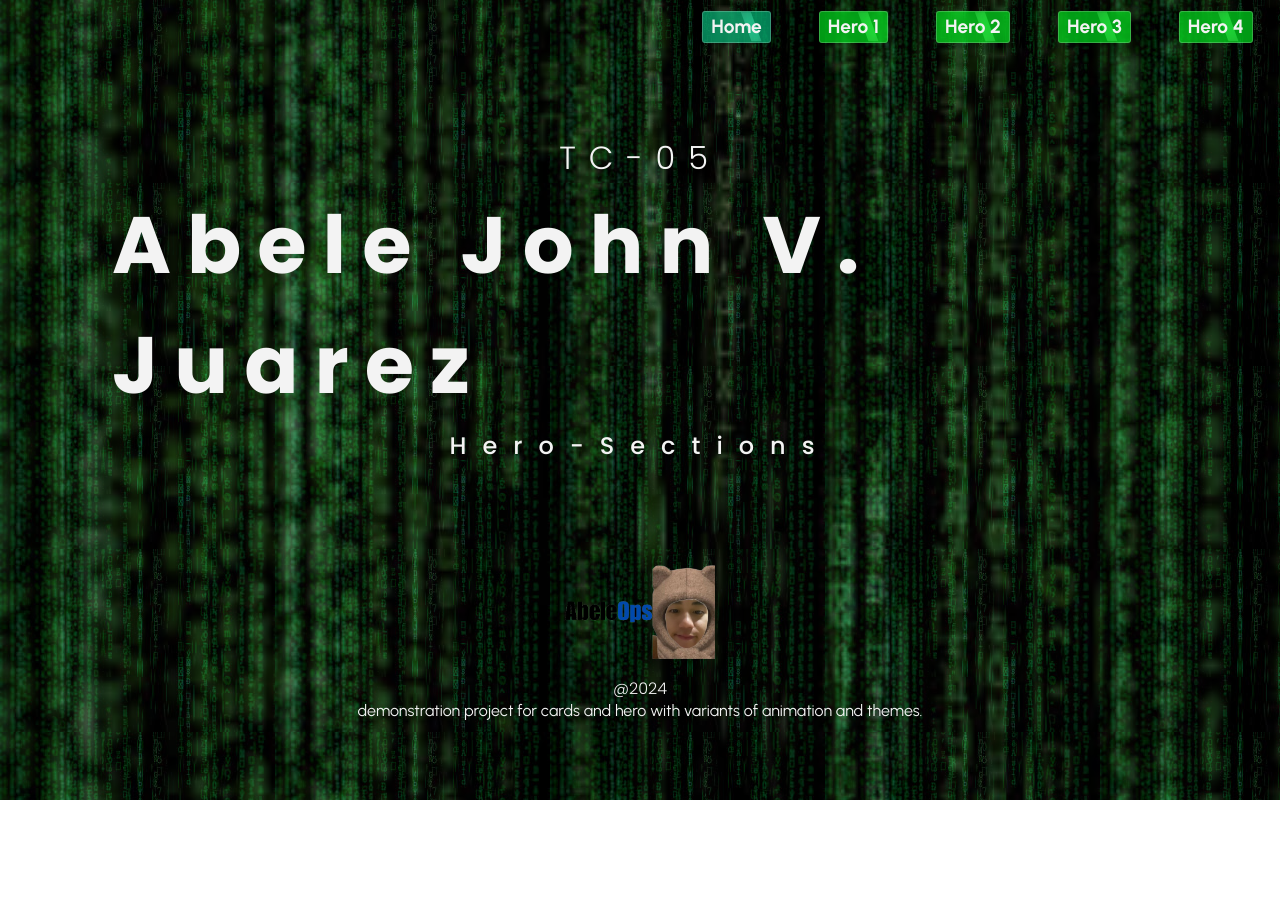
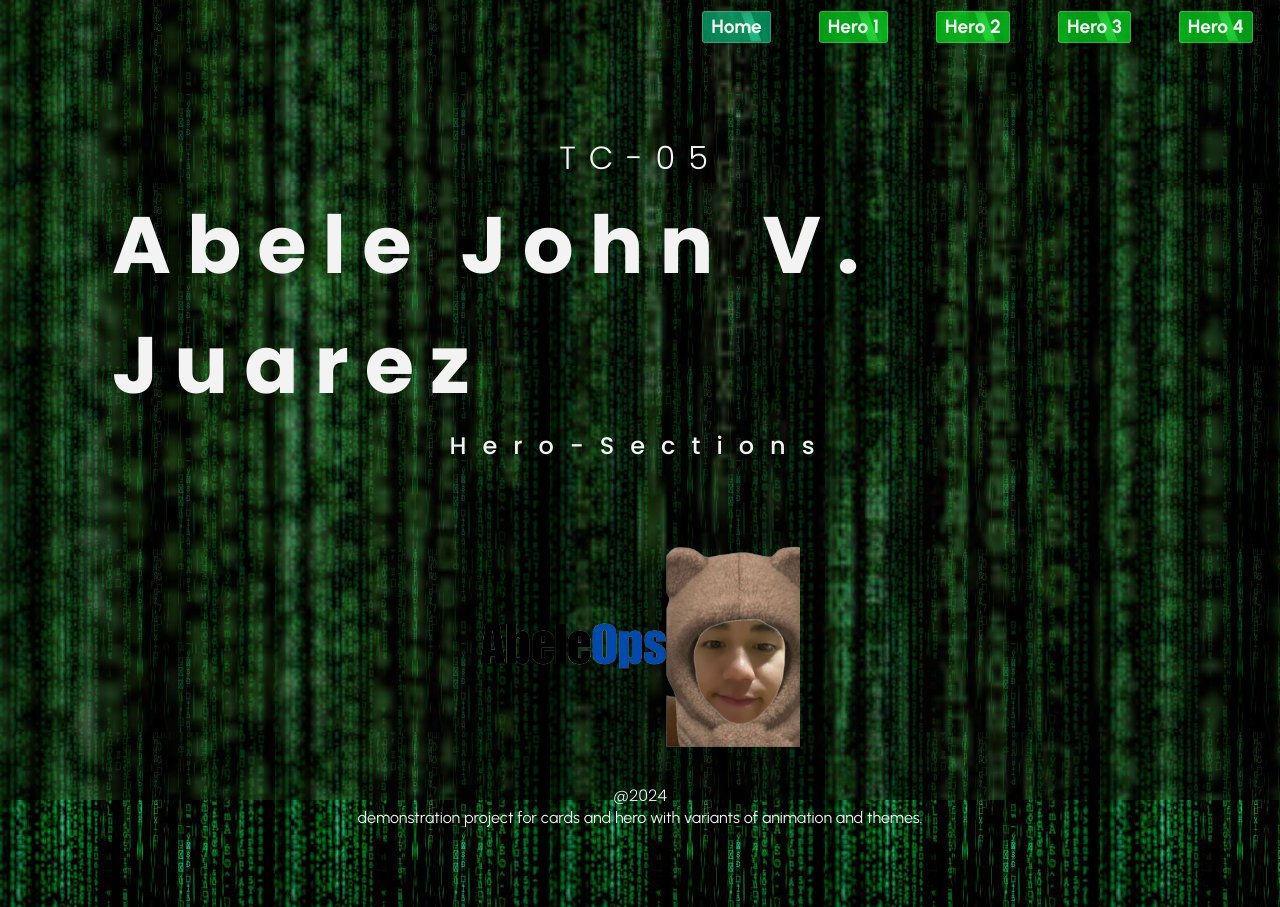
Before and after one commit to Abeleops/AWD-WD-HERO-SECTION, a plain HTML site: page index.html in a window 1280 px wide. Before the commit the page ends 800 px from the top, so only its background shows below. Drawn offline with Linux system fonts and the light colour scheme.

Commit message:
feat:changed logo size in main page

```diff
--- a/assets/css/style.css
+++ b/assets/css/style.css
@@ -89,7 +89,7 @@ body {
   }
 
   & .logo {
-    height: 150px;
+    height: 20rem;
 
     &:hover {
       transform: rotate(720deg);
```
